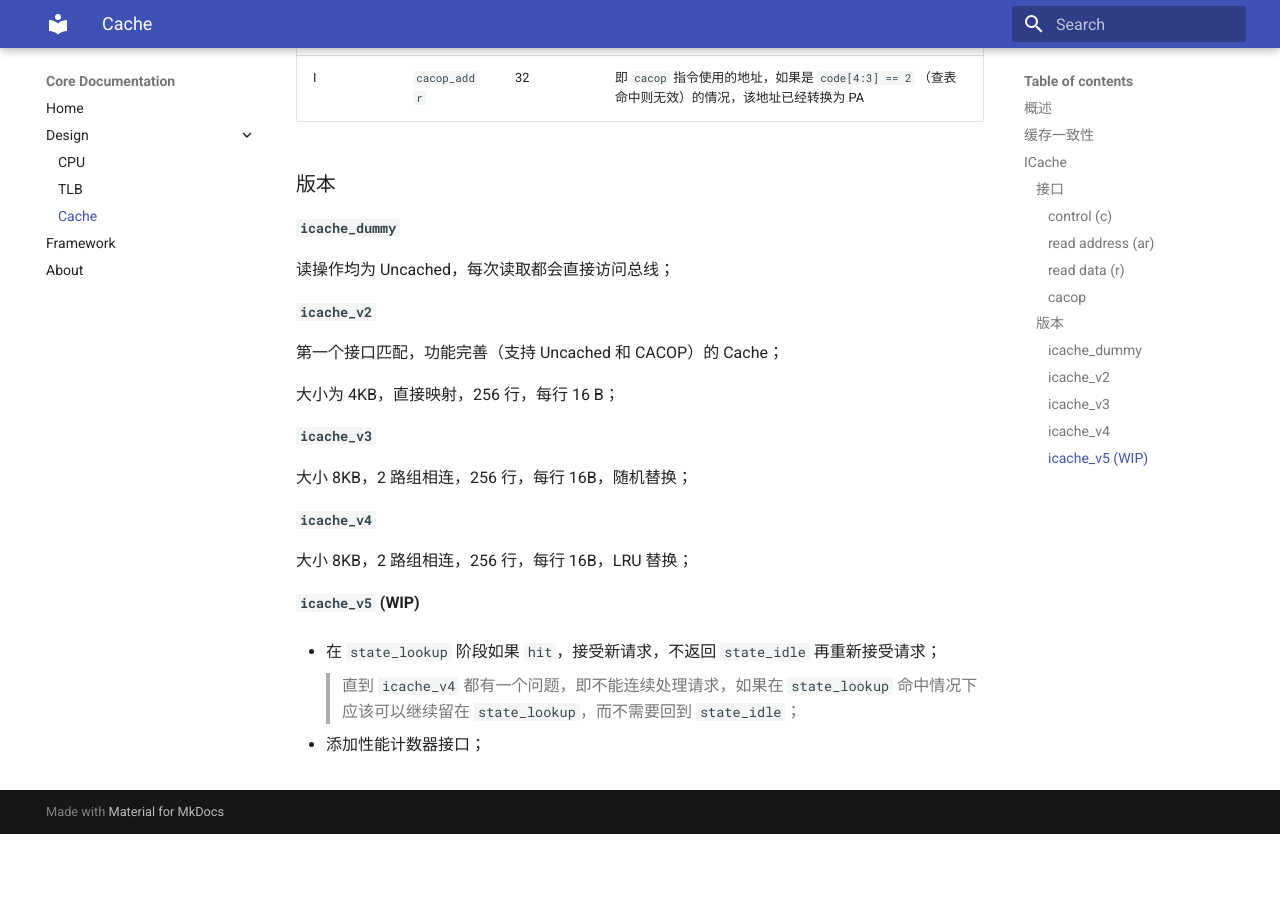
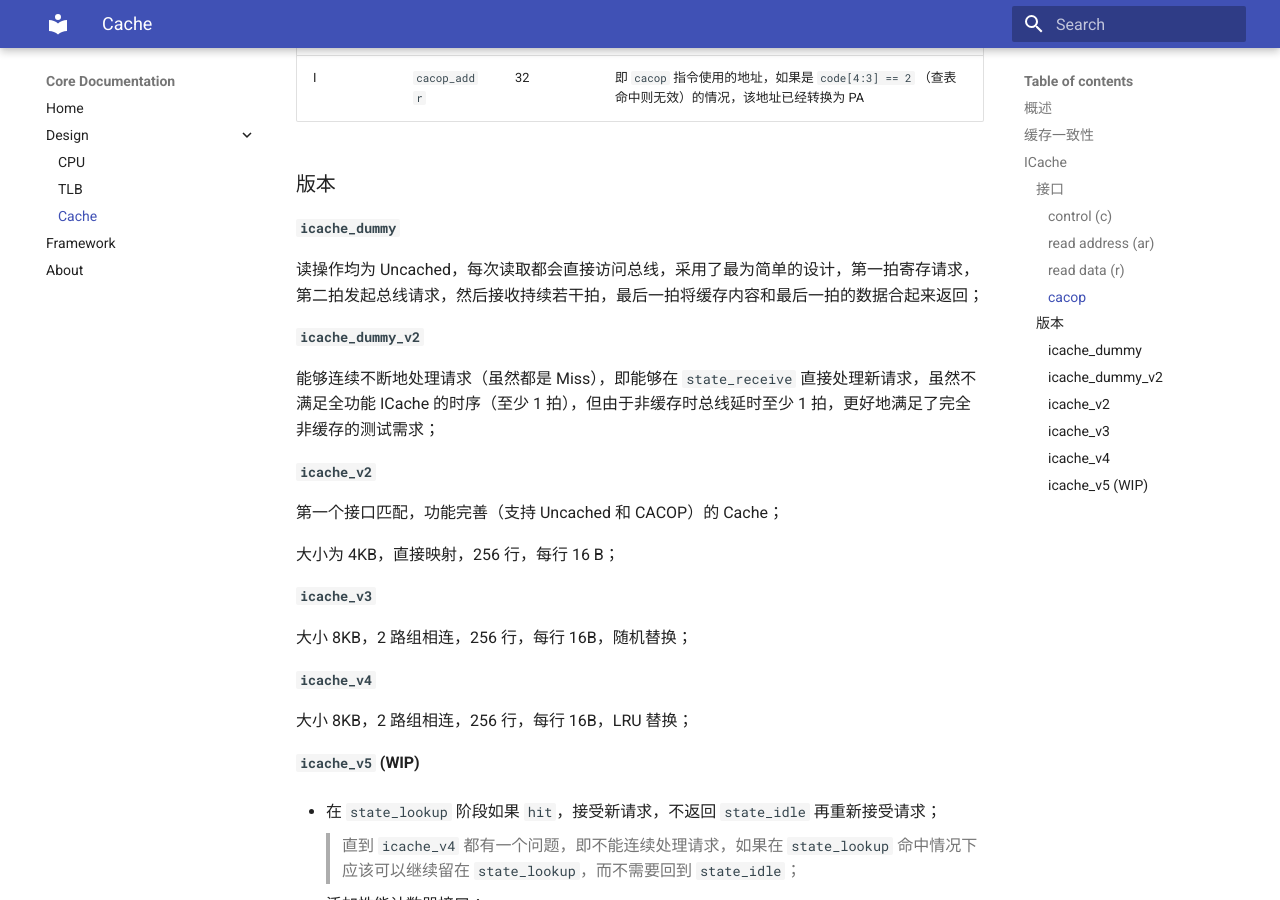
Before and after one commit to cpuers/Core, an MkDocs documentation site: the page built from docs/docs/cache.md, in a window 1280 px wide and 900 px high, scrolled down 1607 px. Built offline with MkDocs 1.6.1 and Material for MkDocs 9.7.7, drawn with Linux system fonts in a browser that asks for light colours; before the commit the page ends 2441 px from its top, so only the background shows below that.

Commit message:
[icache] dummy_v2

```diff
--- a/docs/docs/cache.md
+++ b/docs/docs/cache.md
@@ -54,7 +54,11 @@ ICache 只支持读取和 CACOP 操作。读取时，一次性返回给定地址
 
 #### `icache_dummy`
 
-读操作均为 Uncached，每次读取都会直接访问总线；
+读操作均为 Uncached，每次读取都会直接访问总线，采用了最为简单的设计，第一拍寄存请求，第二拍发起总线请求，然后接收持续若干拍，最后一拍将缓存内容和最后一拍的数据合起来返回；
+
+#### `icache_dummy_v2`
+
+能够连续不断地处理请求（虽然都是 Miss），即能够在 `state_receive` 直接处理新请求，虽然不满足全功能 ICache 的时序（至少 1 拍），但由于非缓存时总线延时至少 1 拍，更好地满足了完全非缓存的测试需求；
 
 #### `icache_v2`
 
```
Also changed, not shown: 1 other file.
